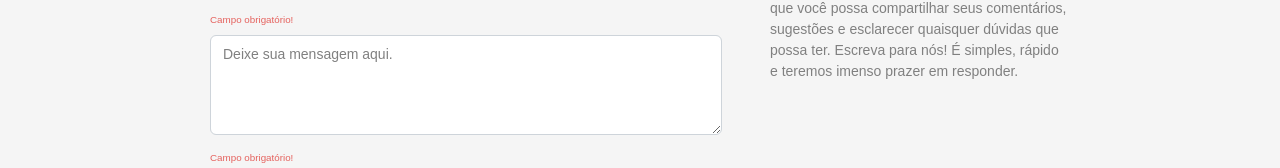
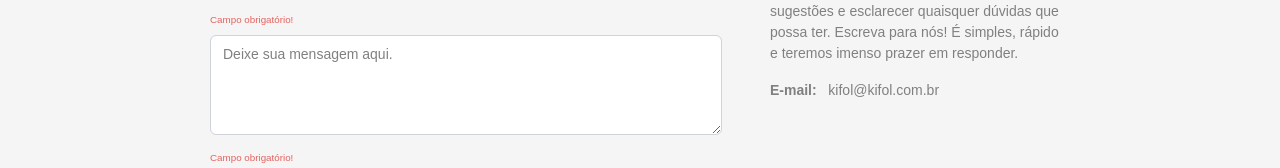
Before and after one commit to felipe-seabra/kifol-fertilizantes, a React (Create React App) app: page /contact in a window 1280 px wide. Shown: the part 498-666 px from the top of the page. Built offline with nearby package versions, Linux system fonts and the light colour scheme; the HTML template or start-up script is replaced by a standard one.

Commit message:
chore: include email in form

```diff
--- a/src/components/Form/index.tsx
+++ b/src/components/Form/index.tsx
@@ -158,6 +158,9 @@ function Form() {
           <strong>Envie seu e-mail para nós.</strong>
         </p>
         <p>{TEXT}</p>
+        <p>
+          <strong>E-mail: &nbsp; </strong>kifol@kifol.com.br
+        </p>
       </ContainerSpeak>
     </Container>
   );
```
